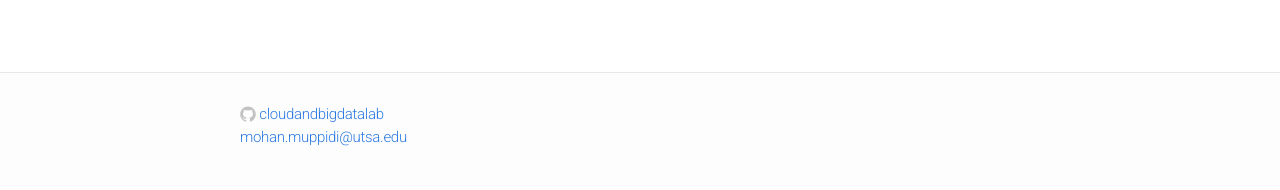
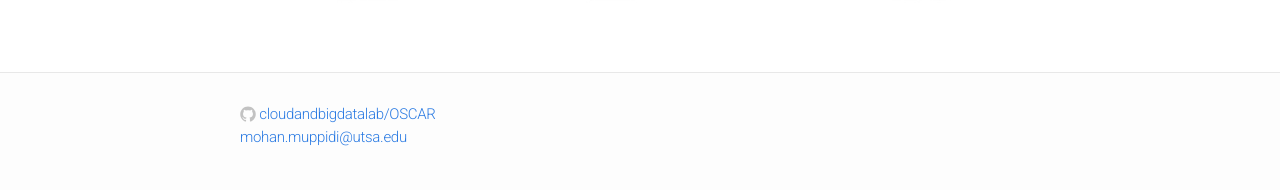
Before and after one commit to cloudandbigdatalab/OSCAR, a Jekyll site: the page built from index.html, in a window 1280 px wide. Shown: the part 815-1005 px from the top of the page. Built offline with Jekyll 4.4.1, drawn with Linux system fonts in a browser that asks for light colours; Markdown is read by kramdown in place of the engine named in the settings.

Commit message:
Update _config.yml

```diff
--- a/_config.yml
+++ b/_config.yml
@@ -8,7 +8,7 @@ description: > # this means to ignore newlines until "baseurl:"
 baseurl: "/OSCAR" # the subpath of your site, e.g. /blog/
 url: "" # the base hostname & protocol for your site
 twitter_username:
-github_username:  cloudandbigdatalab
+github_username:  cloudandbigdatalab/OSCAR
 
 # Build settings
 markdown: redcarpet
```
